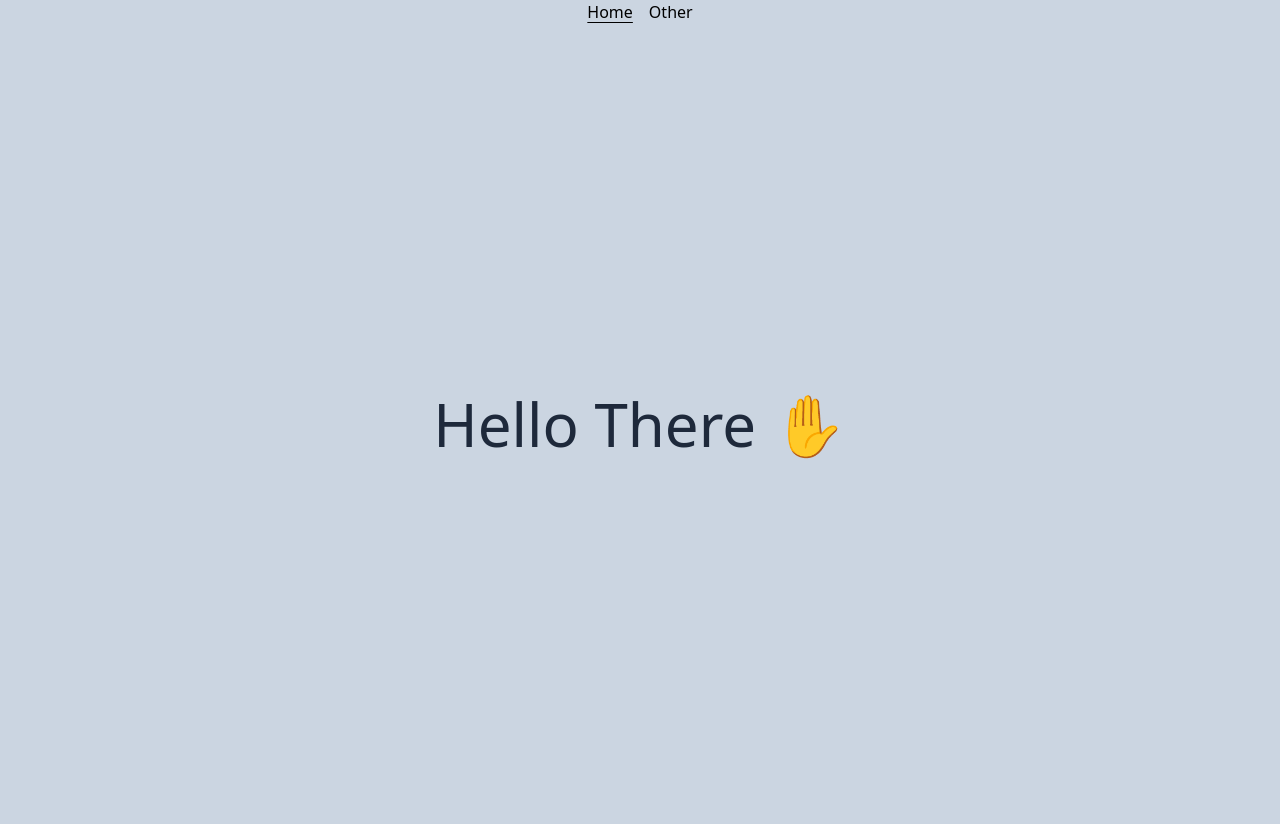
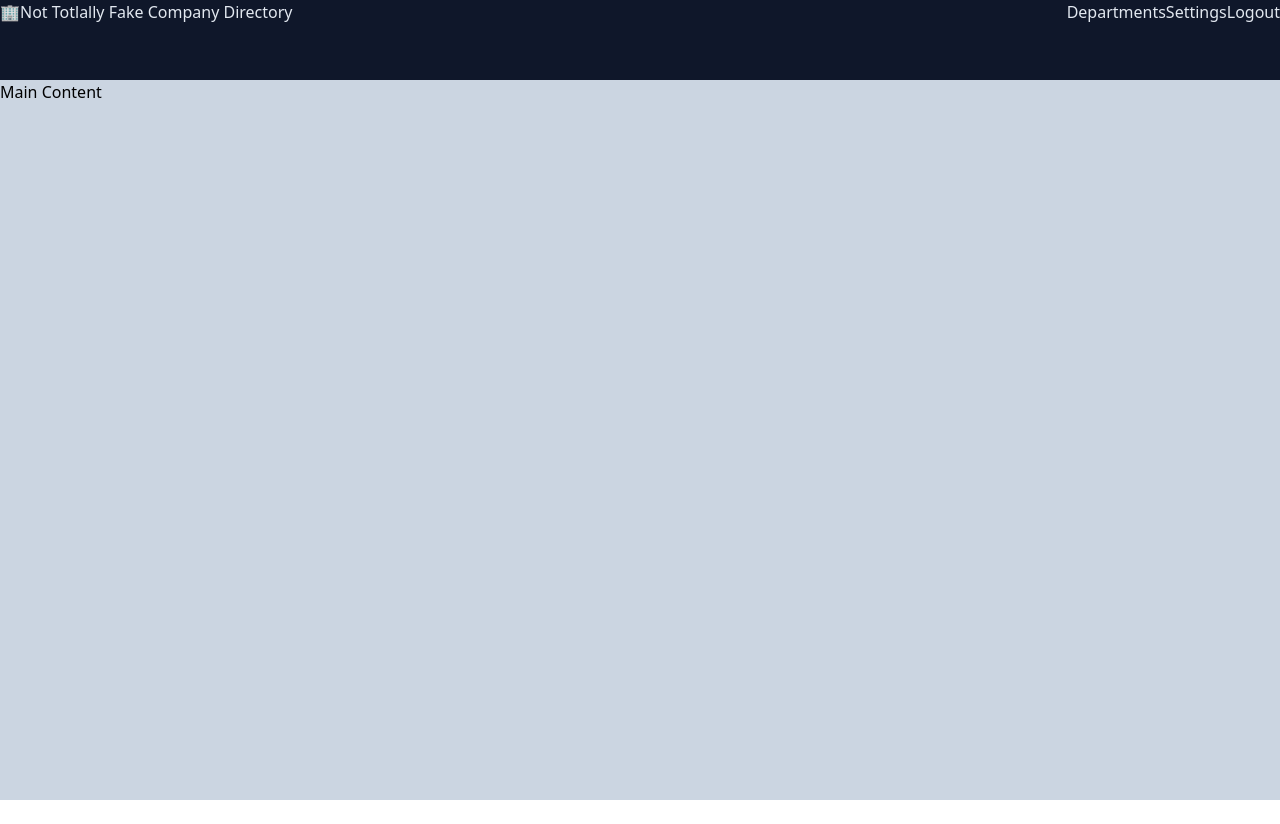
Before and after one commit to Guzters/ASSIGNMENT_Vue-Company-Directory, a Vue app: page / in a window 1280 px wide. After the commit the page ends 800 px from the top, so only its background shows below. Built offline with nearby package versions, Linux system fonts and the light colour scheme.

Commit message:
Multiple changes. Managed to get NavBar(NavMenu)

```diff
--- a/src/App.vue
+++ b/src/App.vue
@@ -1,8 +1,8 @@
 <script setup>
-  import NavMenu from '@/components/NavMenu.vue'
+import NavMenu from './components/NavMenu.vue'
 </script>
 
 <template>
   <NavMenu />
-  <RouterView />
+  <h1>Main Content</h1>
 </template>
--- a/src/components/NavMenu.vue
+++ b/src/components/NavMenu.vue
@@ -1,16 +1,28 @@
+<script setup>
+import { ref } from 'vue'
+const brand = ref('🏢Not Totlally Fake Company Directory')
+</script>
+
 <template>
   <nav>
-    <RouterLink to="/">Home</RouterLink>
-    <RouterLink to="/other">Other</RouterLink>
+    <div class="wrapper">
+      <div class="brand">
+        <span class="brand-title">{{ brand }}</span>
+      </div>
+      <div class="menu">
+        <a href="#" class="menu-item">Departments</a>
+        <a href="#" class="menu-item">Settings</a>
+        <a href="#" class="menu-item">Logout</a>
+      </div>
+    </div>
   </nav>
 </template>
 
-<style lang="postcss" scoped>
+<style scoped lang="postcss">
 nav {
-  @apply flex justify-center space-x-4;
-
-  & .router-link-active {
-    @apply underline underline-offset-4;
+  @apply h-20 bg-slate-900 text-slate-200;
+  .wrapper {
+    @apply container mx-auto flex w-full items-center justify-between;
   }
 }
 </style>
```
